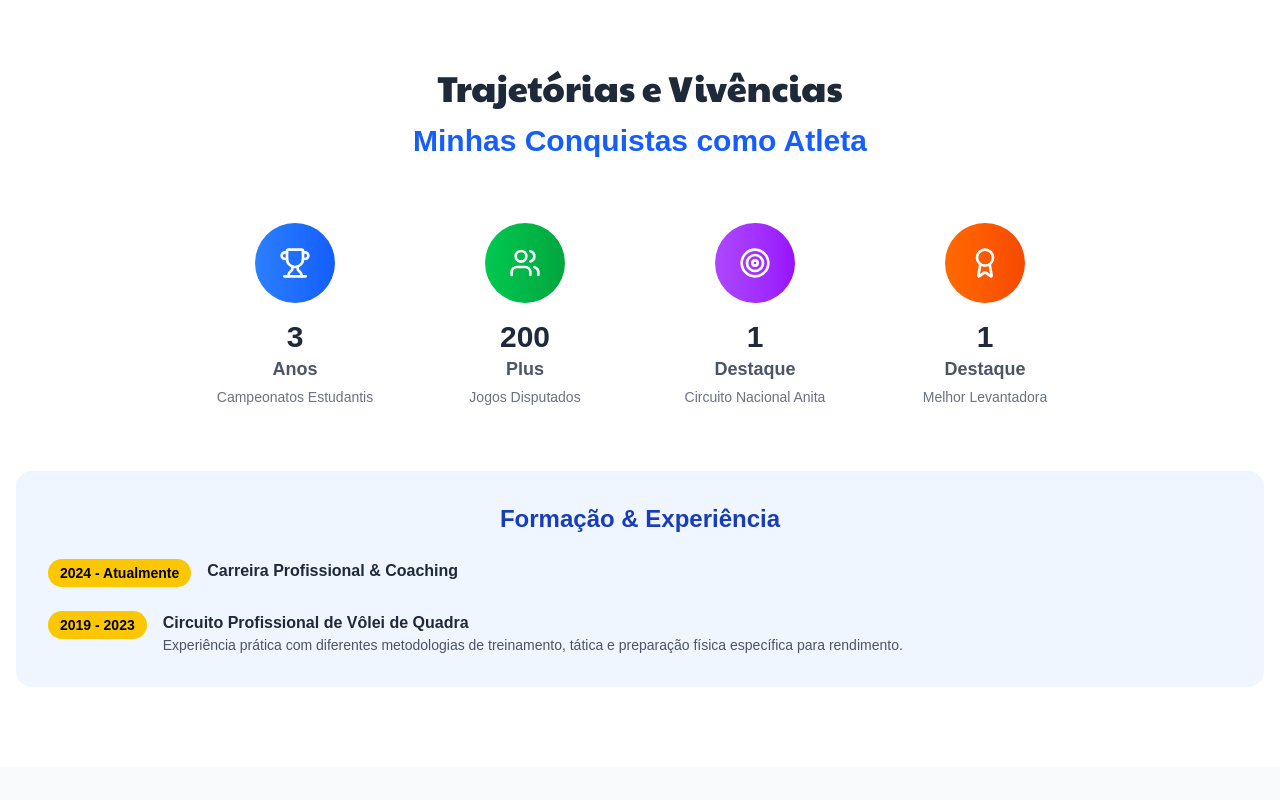
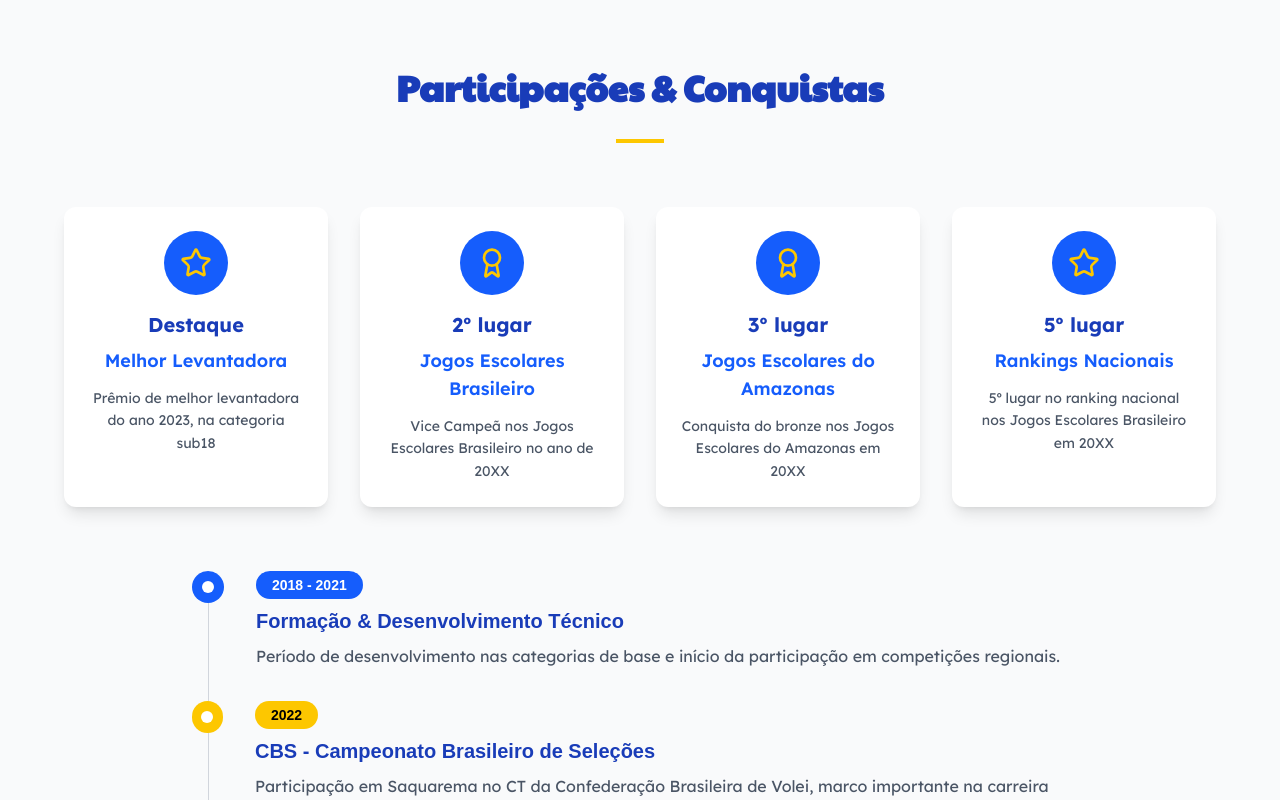
Before and after one commit to antonioalberto-dev/portifolio_grazi, a Next.js app: page / in a window 1280 px wide. Shown: the part 1460-2260 px from the top of the page. Built offline with nearby package versions, Linux system fonts and the light colour scheme.

Commit message:
feat: adiciona fonte Lexend e atualiza conquistas no portfólio

```diff
--- a/src/app/globals.css
+++ b/src/app/globals.css
@@ -11,6 +11,7 @@
   --font-sans: var(--font-geist-sans);
   --font-mono: var(--font-geist-mono);
   --font-paytone: var(--font-paytone-one);
+  --font-lexend: var(--font-lexend);
 }
 
 @media (prefers-color-scheme: dark) {
@@ -32,7 +33,8 @@ body {
   font-style: normal;
 }
 
-h1, h2 {
-  font-family: var(--font-paytone-one), "Paytone One", sans-serif;
-  font-weight: 400;
+.lexend {
+  font-family: "Lexend", sans-serif;
+  font-optical-sizing: auto;
+  font-style: normal;
 }
--- a/src/app/layout.tsx
+++ b/src/app/layout.tsx
@@ -1,5 +1,5 @@
 import type { Metadata } from "next";
-import { Geist, Geist_Mono, Paytone_One } from "next/font/google";
+import { Geist, Geist_Mono, Paytone_One, Lexend } from "next/font/google";
 import "./globals.css";
 
 const geistSans = Geist({
@@ -18,6 +18,11 @@ const paytoneOne = Paytone_One({
   weight: "400",
 });
 
+const lexend = Lexend({
+  variable: "--font-lexend",
+  subsets: ["latin"],
+});
+
 export const metadata: Metadata = {
   title: "Graziela - Educadora Física & Personal Trainer | Vôlei & Saúde",
   description: "Transformando vidas através do movimento e do vôlei. Aulas personalizadas, treinamento de vôlei e personal training com uma profissional experiente.",
@@ -31,7 +36,7 @@ export default function RootLayout({
   return (
     <html lang="en">
       <body
-        className={`${geistSans.variable} ${geistMono.variable} ${paytoneOne.variable} antialiased`}
+        className={`${geistSans.variable} ${geistMono.variable} ${paytoneOne.variable} ${lexend.variable} antialiased`}
       >
         {children}
       </body>
--- a/src/components/Achievements.tsx
+++ b/src/components/Achievements.tsx
@@ -1,86 +1,115 @@
-import { Trophy, Users, Target, Award } from 'lucide-react';
+import { Award, Star } from 'lucide-react';
 
 export default function Achievements() {
   const achievements = [
     {
-      icon: Trophy,
-      number: '3',
-      label: 'Anos',
-      subtitle: 'Campeonatos Estudantis',
-      color: 'from-blue-500 to-blue-600'
-    },
-    {
-      icon: Users,
-      number: '200',
-      label: 'Plus',
-      subtitle: 'Jogos Disputados',
-      color: 'from-green-500 to-green-600'
-    },
-    {
-      icon: Target,
-      number: '1',
-      label: 'Destaque',
-      subtitle: 'Circuito Nacional Anita',
-      color: 'from-purple-500 to-purple-600'
+      icon: Star,
+      title: 'Destaque',
+      subtitle: 'Melhor Levantadora',
+      description: 'Prêmio de melhor levantadora do ano 2023, na categoria sub18',
+      color: 'bg-blue-600'
     },
     {
       icon: Award,
-      number: '1',
-      label: 'Destaque',
-      subtitle: 'Melhor Levantadora',
-      color: 'from-orange-500 to-orange-600'
+      title: '2º lugar',
+      subtitle: 'Jogos Escolares Brasileiro',
+      description: 'Vice Campeã nos Jogos Escolares Brasileiro no ano de 20XX',
+      color: 'bg-blue-600'
+    },
+    {
+      icon: Award,
+      title: '3º lugar',
+      subtitle: 'Jogos Escolares do Amazonas',
+      description: 'Conquista do bronze nos Jogos Escolares do Amazonas em 20XX',
+      color: 'bg-blue-600'
+    },
+    {
+      icon: Star,
+      title: '5º lugar',
+      subtitle: 'Rankings Nacionais',
+      description: '5º lugar no ranking nacional nos Jogos Escolares Brasileiro em 20XX',
+      color: 'bg-blue-600'
+    }
+  ];
+
+  const timeline = [
+    {
+      year: '2018 - 2021',
+      title: 'Formação & Desenvolvimento Técnico',
+      description: 'Período de desenvolvimento nas categorias de base e início da participação em competições regionais.',
+      color: 'bg-blue-600'
+    },
+    {
+      year: '2022',
+      title: 'CBS - Campeonato Brasileiro de Seleções',
+      description: 'Participação em Saquarema no CT da Confederação Brasileira de Volei, marco importante na carreira atlética.',
+      color: 'bg-yellow-400'
+    },
+    {
+      year: '2023',
+      title: 'Múltiplas Competições Nacionais',
+      description: 'CBDE (São Paulo), CBS (Saquarema-CBV) e JEBS - Jogos Escolares Brasileiros, consolidando presença no cenário nacional.',
+      color: 'bg-blue-600'
+    },
+    {
+      year: '2024',
+      title: 'CBI - Campeonato Brasileiro de Interclubes',
+      description: 'Duas participações: Maringá-PR e Rio de Janeiro-RJ, competindo nos principais centros do vôlei nacional.',
+      color: 'bg-yellow-400'
+    },
+    {
+      year: '2025',
+      title: 'JUBS - Jogos Universitários Brasileiros',
+      description: 'Participação em Natal - Rio Grande do Norte, representando a universidade em competição nacional.',
+      color: 'bg-blue-600'
     }
   ];
 
   return (
-    <section className="py-20 bg-white">
+    <section className="py-20 bg-gray-50">
       <div className="container mx-auto px-4">
         <div className="text-center mb-16">
-          <h2 className="text-4xl font-bold text-gray-800 mb-4 font-paytone">Trajetórias e Vivências</h2>
-          <h3 className="text-3xl font-bold text-blue-600">Minhas Conquistas como Atleta</h3>
+          <h2 className="text-4xl font-bold text-blue-800 mb-8 font-paytone">
+            Participações & Conquistas
+          </h2>
+          <div className="w-12 h-1 bg-yellow-400 mx-auto"></div>
         </div>
 
-        <div className="grid grid-cols-2 md:grid-cols-4 gap-6 max-w-4xl mx-auto">
+        <div className="grid grid-cols-1 md:grid-cols-2 lg:grid-cols-4 gap-8 max-w-6xl mx-auto mb-16 font-lexend">
           {achievements.map((achievement, index) => {
             const Icon = achievement.icon;
             return (
-              <div key={index} className="text-center">
-                <div className={`w-20 h-20 rounded-full bg-gradient-to-r ${achievement.color} flex items-center justify-center mx-auto mb-4`}>
-                  <Icon className="w-8 h-8 text-white" />
+              <div key={index} className="text-center bg-white rounded-xl p-6 shadow-lg font-lexend">
+                <div className={`w-16 h-16 rounded-full ${achievement.color} flex items-center justify-center mx-auto mb-4`}>
+                  <Icon className="w-8 h-8 text-yellow-400" />
                 </div>
-                <div className="text-3xl font-bold text-gray-800">{achievement.number}</div>
-                <div className="text-lg font-semibold text-gray-600">{achievement.label}</div>
-                <div className="text-sm text-gray-500 mt-1">{achievement.subtitle}</div>
+                <h3 className="text-xl font-bold text-blue-800 mb-2">{achievement.title}</h3>
+                <h4 className="text-lg font-semibold text-blue-600 mb-3">{achievement.subtitle}</h4>
+                <p className="text-sm text-gray-600 leading-relaxed font-lexend">{achievement.description}</p>
               </div>
             );
           })}
         </div>
 
-        <div className="mt-16 bg-blue-50 rounded-2xl p-8">
-          <h4 className="text-2xl font-bold text-blue-800 mb-6 text-center">Formação & Experiência</h4>
+        <div className="max-w-4xl mx-auto">
+          <div className="relative">
+            <div className="absolute left-4 top-0 bottom-0 w-px bg-gray-300"></div>
 
-          <div className="space-y-6">
-            <div className="flex items-start space-x-4">
-              <div className="bg-yellow-400 text-black px-3 py-1 rounded-full text-sm font-semibold">
-                2024 - Atualmente
+            {timeline.map((item, index) => (
+              <div key={index} className="relative flex items-start mb-8 last:mb-0">
+                <div className={`w-8 h-8 rounded-full ${item.color} flex items-center justify-center relative z-10`}>
+                  <div className="w-3 h-3 bg-white rounded-full"></div>
+                </div>
+
+                <div className="ml-8">
+                  <div className={`inline-block ${item.color} ${item.color === 'bg-blue-600' ? 'text-white' : 'text-black'} px-4 py-1 rounded-full text-sm font-semibold mb-2`}>
+                    {item.year}
+                  </div>
+                  <h3 className="text-xl font-bold text-blue-800 mb-2">{item.title}</h3>
+                  <p className="text-gray-600 leading-relaxed font-lexend">{item.description}</p>
+                </div>
               </div>
-              <div>
-                <h5 className="font-semibold text-gray-800">Carreira Profissional & Coaching</h5>
-              </div>
-            </div>
-
-            <div className="flex items-start space-x-4">
-              <div className="bg-yellow-400 text-black px-3 py-1 rounded-full text-sm font-semibold">
-                2019 - 2023
-              </div>
-              <div>
-                <h5 className="font-semibold text-gray-800">Circuito Profissional de Vôlei de Quadra</h5>
-                <p className="text-gray-600 text-sm">
-                  Experiência prática com diferentes metodologias de treinamento,
-                  tática e preparação física específica para rendimento.
-                </p>
-              </div>
-            </div>
+            ))}
           </div>
         </div>
       </div>
--- a/tailwind.config.js
+++ b/tailwind.config.js
@@ -9,6 +9,7 @@ module.exports = {
     extend: {
       fontFamily: {
         'paytone': ['var(--font-paytone-one)', 'Paytone One', 'sans-serif'],
+        'lexend': ['var(--font-lexend)', 'Lexend', 'sans-serif'],
         'sans': ['var(--font-geist-sans)', 'sans-serif'],
         'mono': ['var(--font-geist-mono)', 'monospace'],
       },
```
